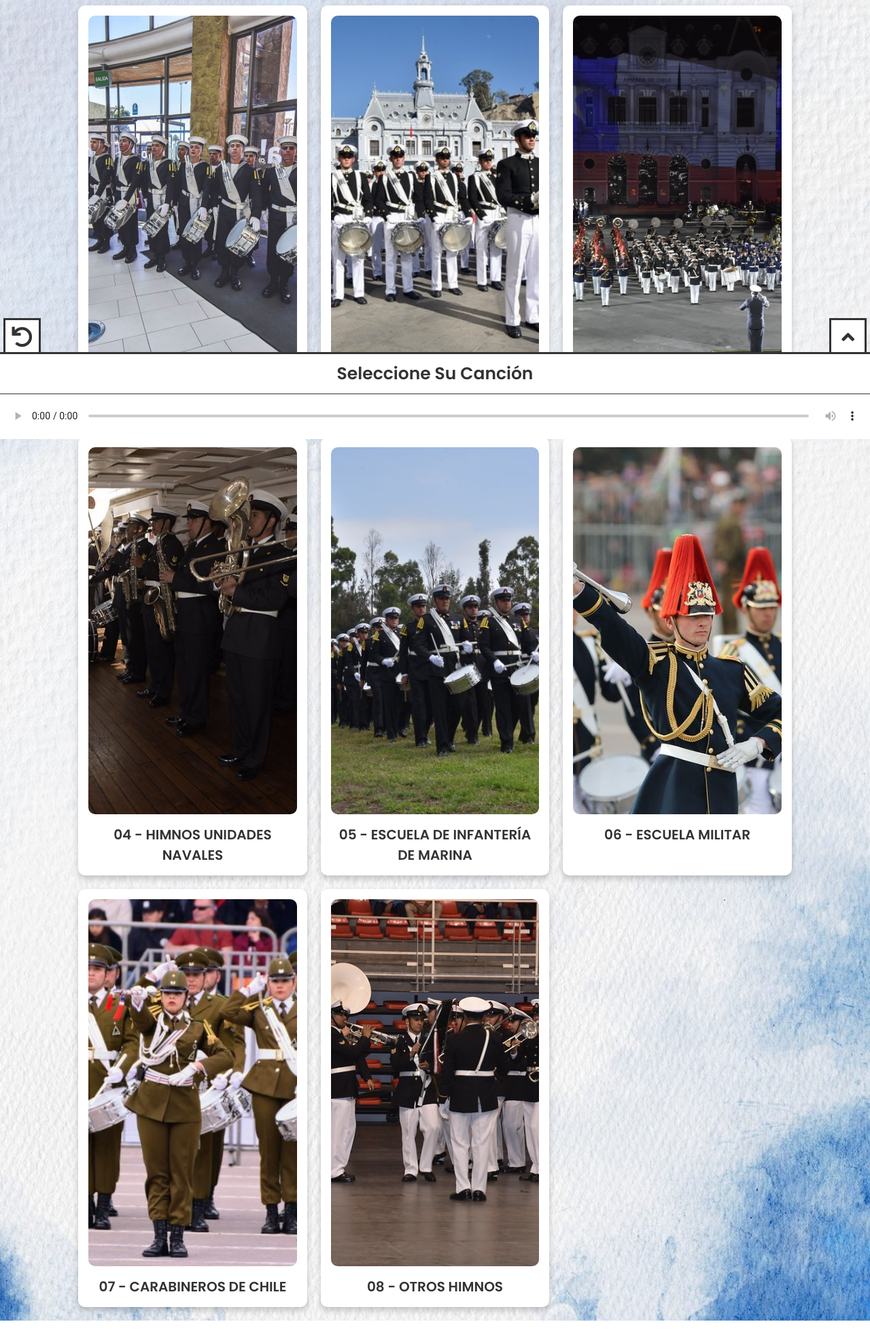
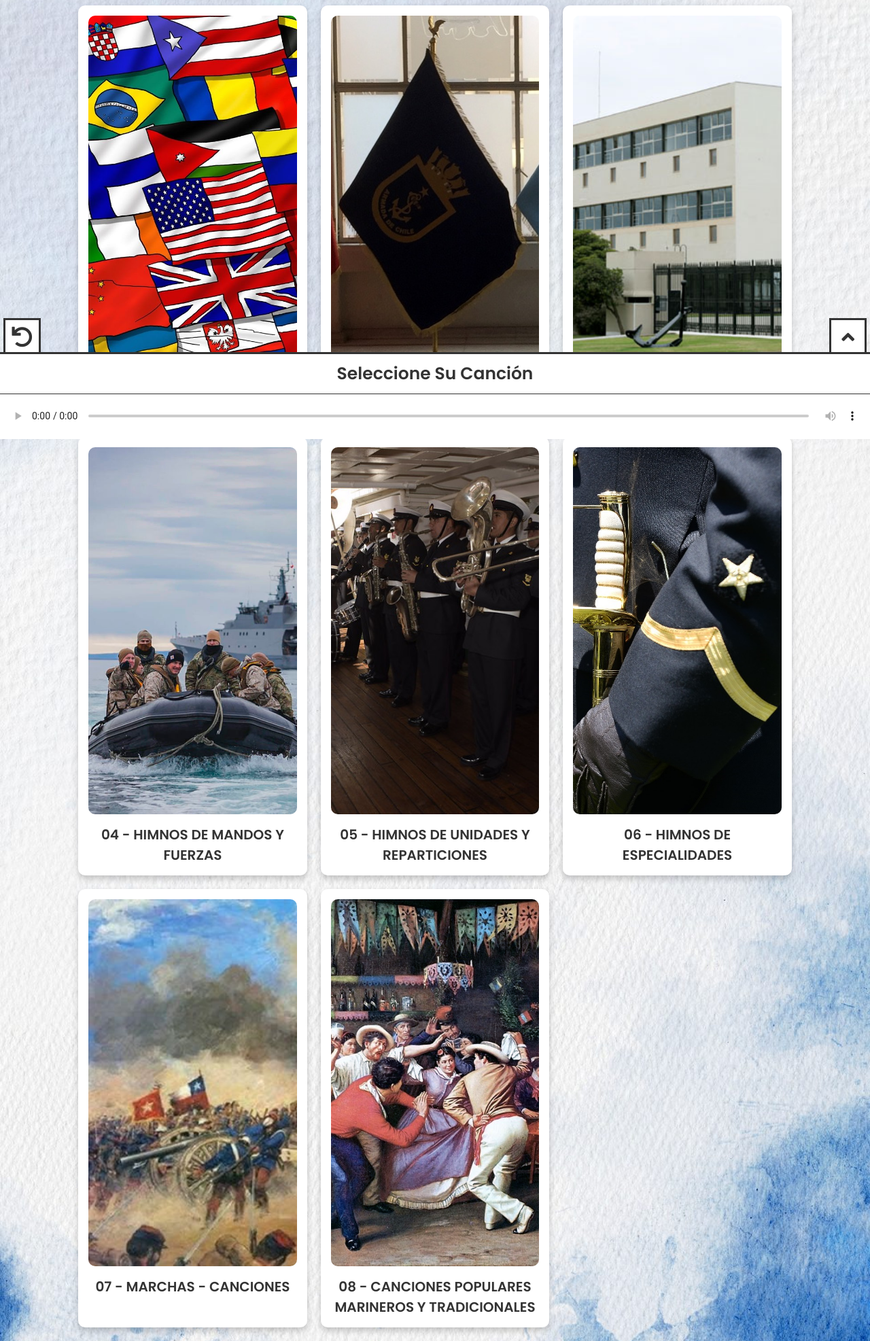
Before and after one commit to innovacedarmada/cancionero-naval, a plain HTML site: page index_new.html in a window 1280 px wide. Shown: the part 279-2252 px from the top of the page at 68% size. Before the commit the page ends 2222 px from the top, so only its background shows below. Drawn offline with Linux system fonts and the light colour scheme.

Commit message:
SE ACTUALIZA LAS IMG

```diff
--- a/index_new.html
+++ b/index_new.html
@@ -40,7 +40,7 @@
                     <div class="play">
                     <i class="fa fa-music"></i>
                     </div>
-                    <img src="images/esgrum-banda.jpg" alt="">
+                    <img src="images/1-HIM_NACIONALES.jpg" alt="">
                 </a>
             </div>
 
@@ -54,7 +54,7 @@
                     <div class="play">
                         <i class="fa fa-music"></i>
                     </div>
-                        <img src="images/esnaval-banda.jpg" alt="">
+                        <img src="images/2-H_INSTITUCIONALES.jpg" alt="">
                 </a>
             </div>
             <div class="content">
@@ -67,7 +67,7 @@
                     <div class="play">
                         <i class="fa fa-music"></i>
                     </div>
-                        <img src="images/especialidadesl-banda.jpg" alt="">
+                        <img src="images/3-H_ESCUELAS.jpg" alt="">
                 </a>
             </div>
             <div class="content">
@@ -76,69 +76,69 @@
         </div>
         <div class="box" data-src="index.html">
             <div class="image">
-                <a href="04-himnos-unidades.html">
+                <a href="04-de-mandos-fuerzas.html">
                     <div class="play">
                         <i class="fa fa-music"></i>
                     </div>
-                        <img src="images/unidades-navales-banda.jpg" alt="">
+                        <img src="images/04-H_MANDOS-FUERZAS.jpg" alt="">
                 </a>
             </div>
             <div class="content">
-                <h3>04 - HIMNOS UNIDADES NAVALES</h3>
+                <h3>04 - HIMNOS DE MANDOS Y FUERZAS</h3>
             </div>
         </div>
 
         <div class="box" data-src="index.html">
             <div class="image">
-                <a href="05.html">
+                <a href="05-himnos-unidades-reparticiones.html">
                     <div class="play">
                         <i class="fa fa-music"></i>
                     </div>
-                        <img src="images/im-banda.jpg" alt="">
+                        <img src="images/05_H_UNIDADES-REPARTICIONES.jpg" alt="">
                 </a>
             </div>
             <div class="content">
-                <h3>05 - ESCUELA DE INFANTERÍA DE MARINA</h3>
+                <h3>05 - HIMNOS DE UNIDADES Y REPARTICIONES</h3>
             </div>
         </div>
 
         <div class="box" data-src="index.html">
             <div class="image">
-                <a href="06.html">
+                <a href="06-himnos-de-especialidades.html">
                     <div class="play">
                         <i class="fa fa-music"></i>
                     </div>
-                        <img src="images/escuela-militar-banda.jpg" alt="">
+                        <img src="images/06_H_ESPECIALIDADES.jpg" alt="">
                 </a>
             </div>
             <div class="content">
-                <h3>06 - ESCUELA MILITAR</h3>
+                <h3>06 - HIMNOS DE ESPECIALIDADES</h3>
             </div>
         </div>
         <div class="box" data-src="index.html">
             <div class="image">
-                <a href="07.html">
+                <a href="07-marchas-canciones.html">
                     <div class="play">
                         <i class="fa fa-music"></i>
                     </div>
-                        <img src="images/carabineros-banda.jpg" alt="">
+                        <img src="images/07_H_MARCHAS-CANCIONES.jpg" alt="">
                 </a>
             </div>
             <div class="content">
-                <h3>07 - CARABINEROS DE CHILE</h3>
+                <h3>07 - MARCHAS - CANCIONES</h3>
             </div>
         </div>
         <div class="box" data-src="index.html">
             <div class="image">
-                <a href="08.html">
+                <a href="08-cantos-marineros-tradicionales.html">
                 <div class="play">
                     <i class="fa fa-music"></i>
                 </div>
-                    <img src="images/song01.jpg" alt="">
+                    <img src="images/08_CANTOS-POPULARES.jpg" alt="">
                 </a>
             </div>
             <div class="content">
-                <h3>08 - OTROS HIMNOS</h3>
+                <h3>08 - CANCIONES POPULARES MARINEROS Y TRADICIONALES</h3>
             </div>
         </div>
     </div>
```
Also changed, not shown: images/04-H_MANDOS-FUERZAS.jpg (added), images/05_H_UNIDADES-REPARTICIONES.jpg (renamed from images/unidades-navales-banda.jpg), images/06_H_ESPECIALIDADES.jpg (added), images/07_H_MARCHAS-CANCIONES.jpg (added), images/08_CANTOS-POPULARES.jpg (added), images/1-HIM_NACIONALES.jpg (added), images/2-H_INSTITUCIONALES.jpg (added), images/3-H_ESCUELAS.jpg (added), images/escudos-ffaa.png (added).
